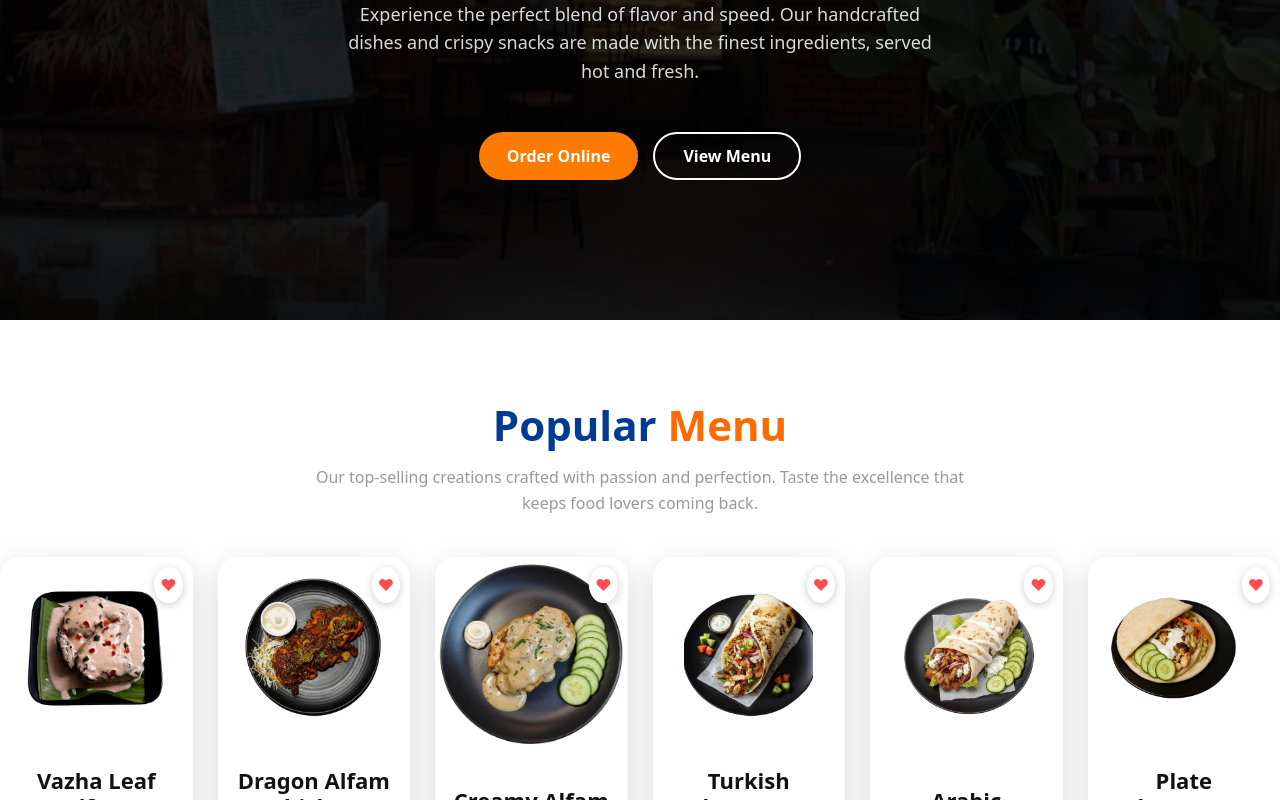
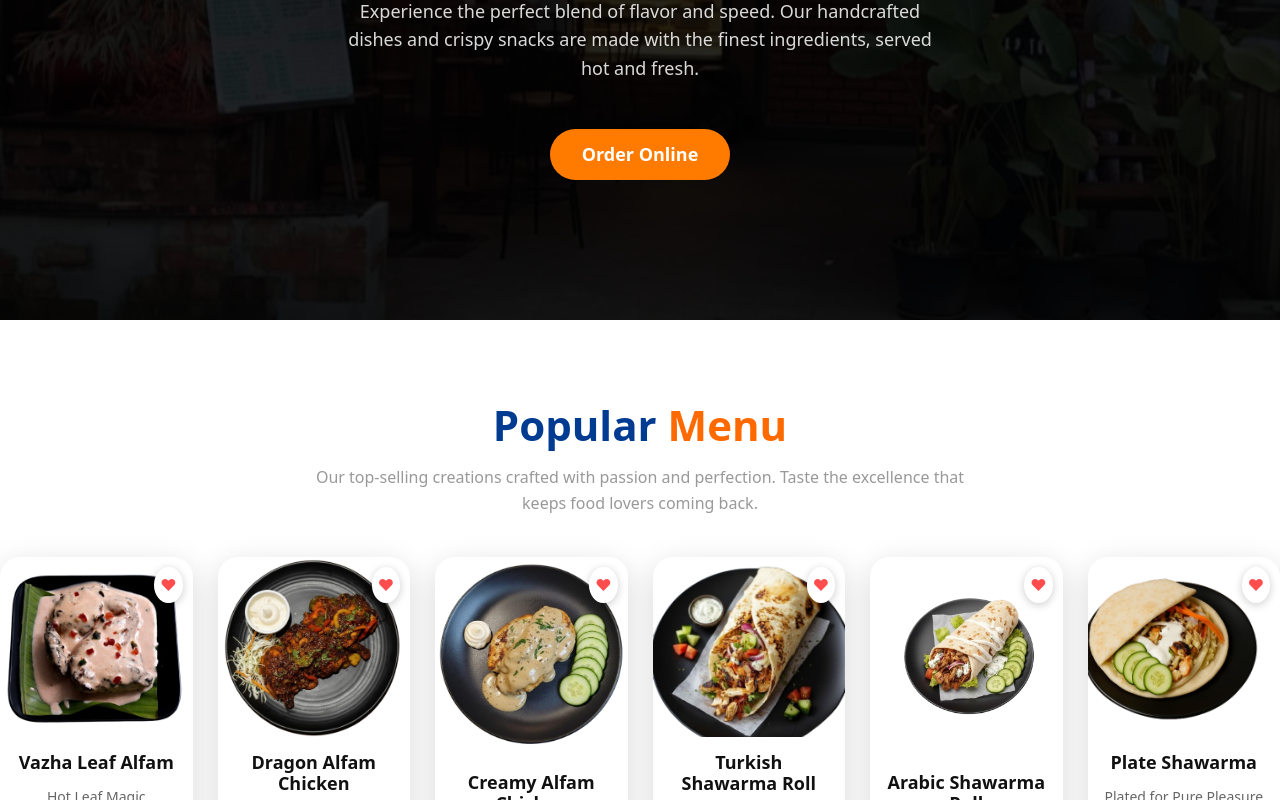
Before and after one commit to Pratep-Hub/turkish-doner-website, a React (Vite) app: page / in a window 1280 px wide. Shown: the part 560-1360 px from the top of the page. Built offline with nearby package versions, Linux system fonts and the light colour scheme.

Commit message:
Updated Home page: removed View Menu and centered Order button

```diff
--- a/src/Components/Home.css
+++ b/src/Components/Home.css
@@ -63,17 +63,26 @@
   line-height: 1.6;
 }
 
+/* ==========================
+     ONLY ONE ORDER BUTTON
+========================== */
 .home-buttons {
   margin-top: 30px;
   display: flex;
-  gap: 15px;
+  justify-content: center;
+}
+
+.single-button {
+  width: 100%;
+  display: flex;
+  justify-content: center;
 }
 
 .btn-order {
   background: #ff7b00;
-  padding: 10px 28px;
+  padding: 12px 32px;
   border-radius: 50px;
-  font-size: 16px;
+  font-size: 18px;
   border: none;
   color: #fff;
   font-weight: 600;
@@ -83,23 +92,6 @@
 
 .btn-order:hover {
   background: #ff8c1a;
-}
-
-.btn-view {
-  background: transparent;
-  padding: 10px 28px;
-  border-radius: 50px;
-  font-size: 16px;
-  border: 2px solid #fff;
-  color: #fff;
-  font-weight: 600;
-  cursor: pointer;
-  transition: 0.3s ease;
-}
-
-.btn-view:hover {
-  background: #ffffff;
-  color: #000;
 }
 
 /* MOBILE TOP SECTION */
@@ -124,9 +116,9 @@
     padding: 0 15px;
   }
 
-  .home-buttons button {
-    font-size: 14px;
-    padding: 8px 18px;
+  .btn-order {
+    font-size: 15px;
+    padding: 10px 24px;
   }
 }
 
@@ -302,139 +294,6 @@
   }
 }
 
-/* ==========================
-      MENU POPUP (PDF)
-========================== */
-.menu-popup-overlay {
-  position: fixed;
-  top: 0;
-  left: 0;
-  width: 100%;
-  height: 100%;
-  background: rgba(0,0,0,0.7);
-  display: flex;
-  justify-content: center;
-  align-items: center;
-  z-index: 9999;
-}
-
-.menu-popup {
-  background: white;
-  width: 92%;
-  max-width: 450px;
-  padding: 20px;
-  border-radius: 14px;
-  animation: popupShow 0.3s ease;
-  text-align: center;
-}
-
-@keyframes popupShow {
-  from { transform: scale(0.8); opacity: 0; }
-  to { transform: scale(1); opacity: 1; }
-}
-
-.menu-title {
-  font-size: 22px;
-  font-weight: 700;
-  margin-bottom: 10px;
-}
-
-.menu-images {
-  display: flex;
-  flex-direction: column;
-  gap: 18px;
-}
-
-.menu-img {
-  width: 100%;
-  border-radius: 14px;
-}
-
-.close-btn {
-  margin-top: 15px;
-  background: #ff7b00;
-  color: white;
-  padding: 10px 18px;
-  border: none;
-  border-radius: 8px;
-  cursor: pointer;
-  font-weight: 600;
-}
-/* ==========================
-      MENU POPUP — SMALL BOX
-========================== */
-.menu-popup-overlay {
-  position: fixed;
-  top: 0;
-  left: 0;
-  width: 100%;
-  height: 100%;
-  background: rgba(0,0,0,0.7);
-  display: flex;
-  justify-content: center;
-  align-items: center;
-  z-index: 9999;
-  padding: 15px;
-}
-
-.menu-popup {
-  background: #fff;
-  width: 90%;
-  max-width: 450px;          /* SMALL NICE BOX */
-  max-height: 85vh;          /* FIXED HEIGHT BOX */
-  padding: 20px;
-  border-radius: 18px;
-  overflow: hidden;          /* Prevent popup scroll */
-  animation: popupShow 0.3s ease;
-  text-align: center;
-}
-
-@keyframes popupShow {
-  from { transform: scale(0.85); opacity: 0; }
-  to   { transform: scale(1); opacity: 1; }
-}
-
-.menu-title {
-  font-size: 22px;
-  font-weight: 700;
-  margin-bottom: 12px;
-}
-
-/* Image scroll box */
-.menu-images {
-  height: 60vh;               /* FIXED HEIGHT inside box */
-  overflow-y: auto;           /* ONLY inside scroll */
-  padding-right: 8px;         /* space for scrollbar */
-}
-
-/* scrollbar smooth */
-.menu-images::-webkit-scrollbar {
-  width: 6px;
-}
-.menu-images::-webkit-scrollbar-thumb {
-  background: #ccc;
-  border-radius: 10px;
-}
-
-.menu-img {
-  width: 100%;
-  border-radius: 14px;
-  margin-bottom: 15px;
-  object-fit: contain;
-}
-
-/* Close button */
-.close-btn {
-  margin-top: 12px;
-  background: #ff7b00;
-  color: #fff;
-  border: none;
-  padding: 10px 22px;
-  border-radius: 8px;
-  font-size: 14px;
-  font-weight: 600;
-  cursor: pointer;
-}
 /* ============================================
       ORDER POPUP (Zomato & Swiggy)
 ============================================ */
@@ -460,6 +319,11 @@
   border-radius: 16px;
   text-align: center;
   animation: popupShow 0.3s ease;
+}
+
+@keyframes popupShow {
+  from { transform: scale(0.85); opacity: 0; }
+  to   { transform: scale(1); opacity: 1; }
 }
 
 .order-popup-title {
@@ -496,7 +360,13 @@
   margin-bottom: 10px;
 }
 
-.order-box p {
-  font-size: 16px;
+.close-btn {
+  margin-top: 15px;
+  background: #ff7b00;
+  color: white;
+  padding: 10px 18px;
+  border: none;
+  border-radius: 8px;
+  cursor: pointer;
   font-weight: 600;
 }
--- a/src/Components/Home.jsx
+++ b/src/Components/Home.jsx
@@ -1,7 +1,6 @@
 import React, { useState } from "react";
 import "../Components/Home.css";
 
-// Background & menu images
 import shopImg from "../assets/Shop.jpg";
 import Leef from "../assets/Leef Chicken.png";
 import Dragan from "../assets/Dragan Chicken.png";
@@ -10,16 +9,10 @@ import Turkish from "../assets/Turkish Roll.png";
 import Arabic from "../assets/Arabic Roll.png";
 import Plate from "../assets/Plate.png";
 
-// PDF images
-import menuPage1 from "../assets/menu1.png";
-import menuPage2 from "../assets/menu2.png";
-
-// Brand logos
 import zomatoLogo from "../assets/Zomato.png";
 import swiggyLogo from "../assets/swiggy.jpg";
 
 function Home() {
-  const [showPopup, setShowPopup] = useState(false);
   const [showOrderPopup, setShowOrderPopup] = useState(false);
 
   const zomatoURL = "https://zomato.onelink.me/xqzv/ecz61n5n";
@@ -41,13 +34,10 @@ function Home() {
             and crispy snacks are made with the finest ingredients, served hot and fresh.
           </p>
 
-          <div className="home-buttons">
+          {/* Only Order Online button - centered */}
+          <div className="home-buttons single-button">
             <button className="btn-order" onClick={() => setShowOrderPopup(true)}>
               Order Online
-            </button>
-
-            <button className="btn-view" onClick={() => setShowPopup(true)}>
-              View Menu
             </button>
           </div>
         </div>
@@ -76,24 +66,6 @@ function Home() {
         </div>
       )}
 
-      {/* MENU POPUP */}
-      {showPopup && (
-        <div className="menu-popup-overlay" onClick={() => setShowPopup(false)}>
-          <div className="menu-popup" onClick={(e) => e.stopPropagation()}>
-            <h3 className="menu-title">Our Menu</h3>
-
-            <div className="menu-images">
-              <img src={menuPage1} className="menu-img" alt="Menu Page 1" />
-              <img src={menuPage2} className="menu-img" alt="Menu Page 2" />
-            </div>
-
-            <button className="close-btn" onClick={() => setShowPopup(false)}>
-              Close
-            </button>
-          </div>
-        </div>
-      )}
-
       {/* Popular Section */}
       <div className="popular-menu-section">
         <h1 className="popular-title">
@@ -109,7 +81,6 @@ function Home() {
 
       {/* Menu Cards */}
       <div className="menu-items-row">
-
         <div className="menu-card">
           <div className="heart-icon">♥</div>
           <img src={Leef} alt="item" className="menu-img" />
@@ -157,9 +128,7 @@ function Home() {
           <p className="menu-desc">Plated for Pure Pleasure</p>
           <div className="menu-rating-price"><div className="stars">★★★★★</div></div>
         </div>
-
       </div>
-
     </section>
   );
 }
```
